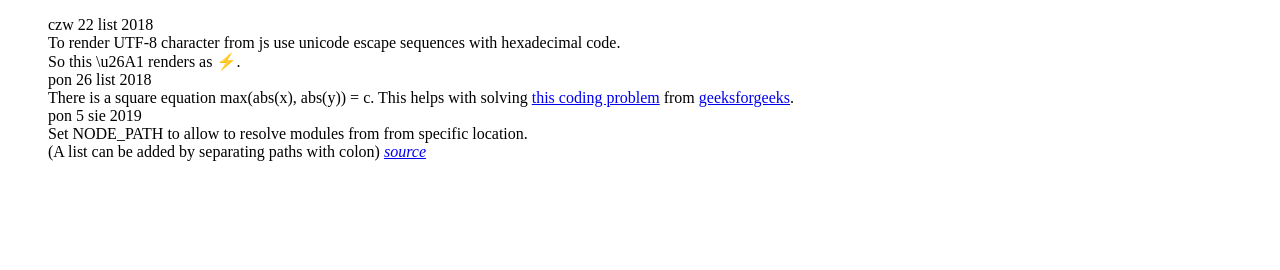
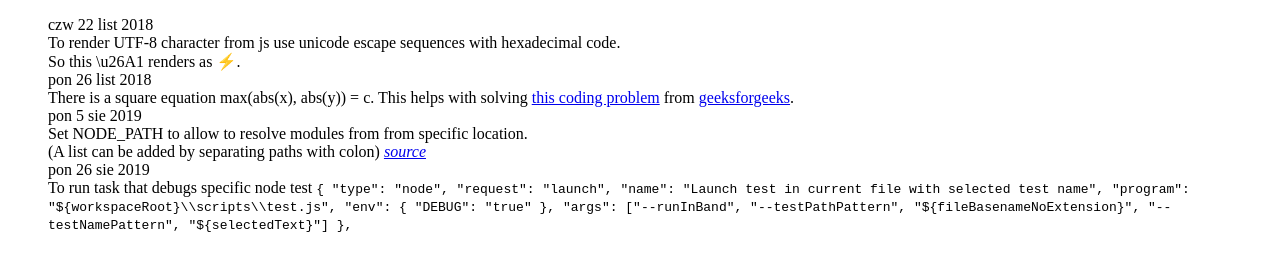
Before and after one commit to grzegorczykmichal/til, a plain HTML site: page index.html in a window 1280 px wide. Drawn offline with Linux system fonts and the light colour scheme.

Commit message:
Update index.html

```diff
--- a/index.html
+++ b/index.html
@@ -34,6 +34,24 @@
                     (A list can be added by separating paths with colon)
                     <i><a href="https://nodejs.org/api/modules.html#modules_loading_from_the_global_folders">source</a></i>
                 </li>
+
+                 <li>
+                    pon 26 sie 2019
+                    <br/>
+                    To run task that debugs specific node test
+                    <code>
+                        {
+                            "type": "node",
+                            "request": "launch",
+                            "name": "Launch test in current file with selected test name",
+                            "program": "${workspaceRoot}\\scripts\\test.js",
+                            "env": {
+                                "DEBUG": "true"
+                            },
+                            "args": ["--runInBand", "--testPathPattern", "${fileBasenameNoExtension}", "--testNamePattern", "${selectedText}"]
+                        },
+                     </code>
+                </li>
             </ol>
         </div>
     </body>
```
